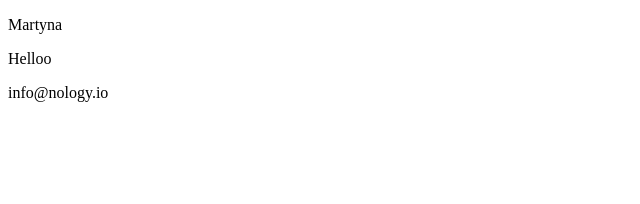
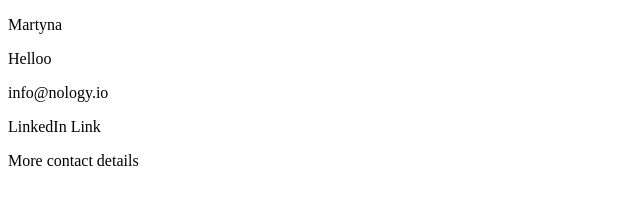
Before and after one commit to martynakr/test-1, a plain HTML site: page index.html in a window 1280 px wide. Shown: the whole page, without its empty margins (0-640 px from the left). Drawn offline with Linux system fonts and the light colour scheme.

Commit message:
added more contact details

```diff
--- a/index.html
+++ b/index.html
@@ -11,5 +11,7 @@
         <p>Helloo</p>
 
         <p>info@nology.io</p>
+        <p>LinkedIn Link</p>
+        <p>More contact details</p>
     </body>
 </html>
```
